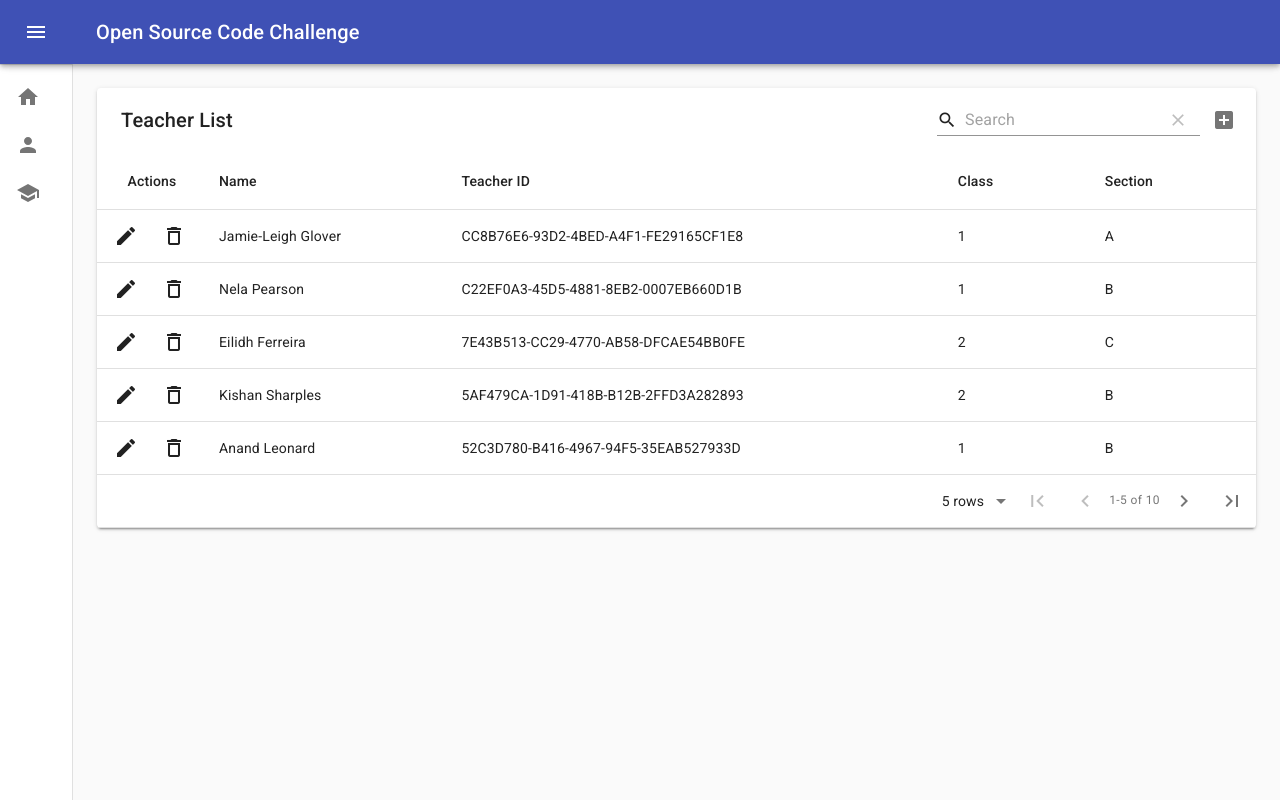
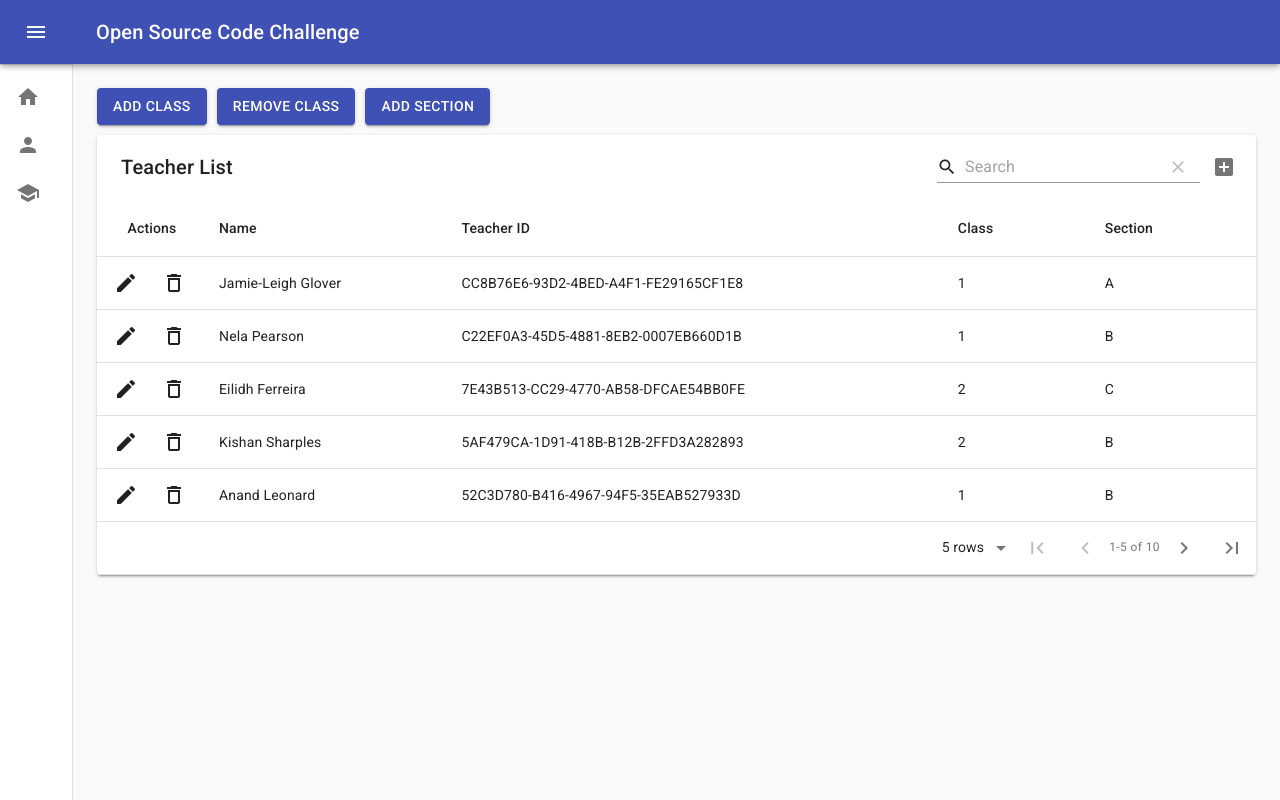
Before and after one commit to leonardopaganelli/open-source-code-challenge, a React (Create React App) app: page /teacher in a window 1280 px wide. Built offline with nearby package versions, Linux system fonts and the light colour scheme.

Commit message:
add class, remove class and add section

```diff
--- a/src/views/Teacher/TeacherList/TeacherList.jsx
+++ b/src/views/Teacher/TeacherList/TeacherList.jsx
@@ -1,19 +1,51 @@
-import React from 'react';
+import React, { useState } from 'react';
 import MaterialTable from 'material-table';
+import Button from '@material-ui/core/Button';
+
+import { makeStyles } from '@material-ui/core/styles';
+import Modal from '@material-ui/core/Modal';
+import Backdrop from '@material-ui/core/Backdrop';
+import Fade from '@material-ui/core/Fade';
+
+import TextField from '@material-ui/core/TextField';
+import InputLabel from '@material-ui/core/InputLabel';
+import MenuItem from '@material-ui/core/MenuItem';
+import FormControl from '@material-ui/core/FormControl';
+import Select from '@material-ui/core/Select';
+
+
+import './TeacherList.scss';
+
+const useStyles = makeStyles((theme) => ({
+  modal: {
+    display: 'flex',
+    alignItems: 'center',
+    justifyContent: 'center',
+  },
+  paper: {
+    backgroundColor: theme.palette.background.paper,
+    boxShadow: theme.shadows[5],
+    padding: theme.spacing(2, 4, 3),
+  },
+}));
 
 export default () => {
-  const classList = [...Array(12).keys()]
+  const classes = useStyles();
+  const [classList, setClassList] = useState([...Array(12).keys()]
     .reduce((map, item) => ({
       ...map,
       [item + 1]: item + 1
     }), {})
-  const sectionList = [ ...Array(6).keys()]
+  )
+
+  const [sectionList, setSectionList] = useState([ ...Array(6).keys()]
     .reduce((map, item) => ({
       ...map,
       [item]: String.fromCharCode(65 + item)
     }), {})
+  )
 
-  const [state, setState] = React.useState({
+  const [state, setState] = useState({
     columns: [
       { title: 'Name', field: 'name' },
       { title: 'Teacher ID', field: 'id' },
@@ -34,7 +66,173 @@ export default () => {
     ],
   });
 
+  const [modalContent, setModalContent] = useState(null);
+
+  const handleOpenModal = (content) => {
+    setModalContent(content);
+  };
+
+  const handleCloseModal = () => {
+    setModalContent(null);
+  };
+
+  const updateColumnList = (lookupUpdated, columnToUpdate) => {
+    const { columns } = state
+    const columnsUpdated = columns
+      .map(column => column.field === columnToUpdate
+        ? {
+          ...column,
+          lookup: lookupUpdated
+        }
+        : column
+      )
+
+    setState({
+      ...state,
+      columns: columnsUpdated
+    })
+  }
+
+  const addClassContent = () => {
+    let newClass
+
+    const addClass = () => {
+      const newClassList = {
+        ...classList,
+        [newClass]: newClass
+      }
+
+      updateColumnList(newClassList, 'class')
+      setClassList(newClassList)
+
+      handleCloseModal()
+    }
+
     return (
+    <div className="add-class-content">
+      <h2>Add Class</h2>
+      { newClass }
+      <TextField
+        type="number"
+        onBlur={(event) => { newClass = event.target.value }}
+      />
+      <Button
+        variant="contained"
+        color="primary"
+        onClick={() => addClass()}
+      >
+        Add
+      </Button>
+      </div>
+  )}
+
+  const removeClassContent = () => {
+    let classToRemove
+
+    const removeClass = () => {
+      const newClassList = {
+        ...classList,
+      }
+      delete newClassList[classToRemove]
+      updateColumnList(newClassList, 'class')
+      setClassList(newClassList)
+
+      handleCloseModal()
+    }
+
+    return (
+    <div className="remove-class-content">
+      <h2 id="transition-modal-title">Remove Class</h2>
+      <FormControl>
+        <InputLabel id="class-select-label">Class</InputLabel>
+        <Select
+          labelId="class-select-label"
+          value={classToRemove}
+          onChange={(event) => { classToRemove = event.target.value}}
+        >
+          {
+            (Object.values(classList)).map(classItem => (
+              <MenuItem value={classItem}>
+                {classItem}
+              </MenuItem>
+            ))
+          }
+        </Select>
+      </FormControl>
+      <Button
+        variant="contained"
+        color="secondary"
+        onClick={() => removeClass()}
+      >
+        Remove
+      </Button>
+    </div>
+  )}
+
+  const addSectionContent = () => {
+    let newSection
+
+    const addSection = () => {
+      const newSectionList = {
+        ...sectionList,
+        [newSection]: newSection
+      }
+
+      updateColumnList(newSectionList, 'section')
+      setSectionList(newSectionList)
+
+      handleCloseModal()
+    }
+
+    return (
+    <div className="add-section-content">
+      <h2 id="transition-modal-title">Add Section</h2>
+        <TextField
+        onBlur={(event) => {
+          newSection = (event.target.value || '').trim()
+        }}
+      />
+      <Button
+        variant="contained"
+        color="primary"
+        onClick={() => addSection()}
+      >
+        Add
+      </Button>
+    </div>
+  )}
+
+  const content = {
+    addClass: addClassContent(),
+    removeClass: removeClassContent(),
+    addSection: addSectionContent()
+  }
+
+  return (
+    <div className="teacher-list-content">
+      <div className="teacher-list-content__actions">
+        <Button
+          variant="contained"
+          color="primary"
+          onClick={() => handleOpenModal('addClass')}
+        >
+          Add Class
+        </Button>
+        <Button
+          variant="contained"
+          color="primary"
+          onClick={() => handleOpenModal('removeClass')}
+        >
+          Remove Class
+        </Button>
+        <Button
+          variant="contained"
+          color="primary"
+          onClick={() => handleOpenModal('addSection')}
+        >
+          Add Section
+        </Button>
+      </div>
       <MaterialTable
         title="Teacher List"
         columns={state.columns}
@@ -77,5 +275,25 @@ export default () => {
             }),
         }}
       />
+
+      <Modal
+        aria-labelledby="transition-modal-title"
+        aria-describedby="transition-modal-description"
+        className={classes.modal}
+        open={!!modalContent}
+        onClose={handleCloseModal}
+        closeAfterTransition
+        BackdropComponent={Backdrop}
+        BackdropProps={{
+          timeout: 500,
+        }}
+      >
+        <Fade in={!!modalContent}>
+          <div className={classes.paper}>
+            { content[modalContent] }
+          </div>
+        </Fade>
+      </Modal>
+    </div>
   );
 }
--- /dev/null
+++ b/src/views/Teacher/TeacherList/TeacherList.scss
@@ -0,0 +1,15 @@
+.teacher-list-content {
+  &__actions {
+    margin-bottom: 10px;
+
+    .MuiButtonBase-root{
+      margin-right: 10px;
+    }
+  }
+}
+
+.remove-class-content {
+  .MuiFormControl-root {
+    width: 100%;
+  }
+}
```
Lines whose indentation alone changed are shown as unchanged.
